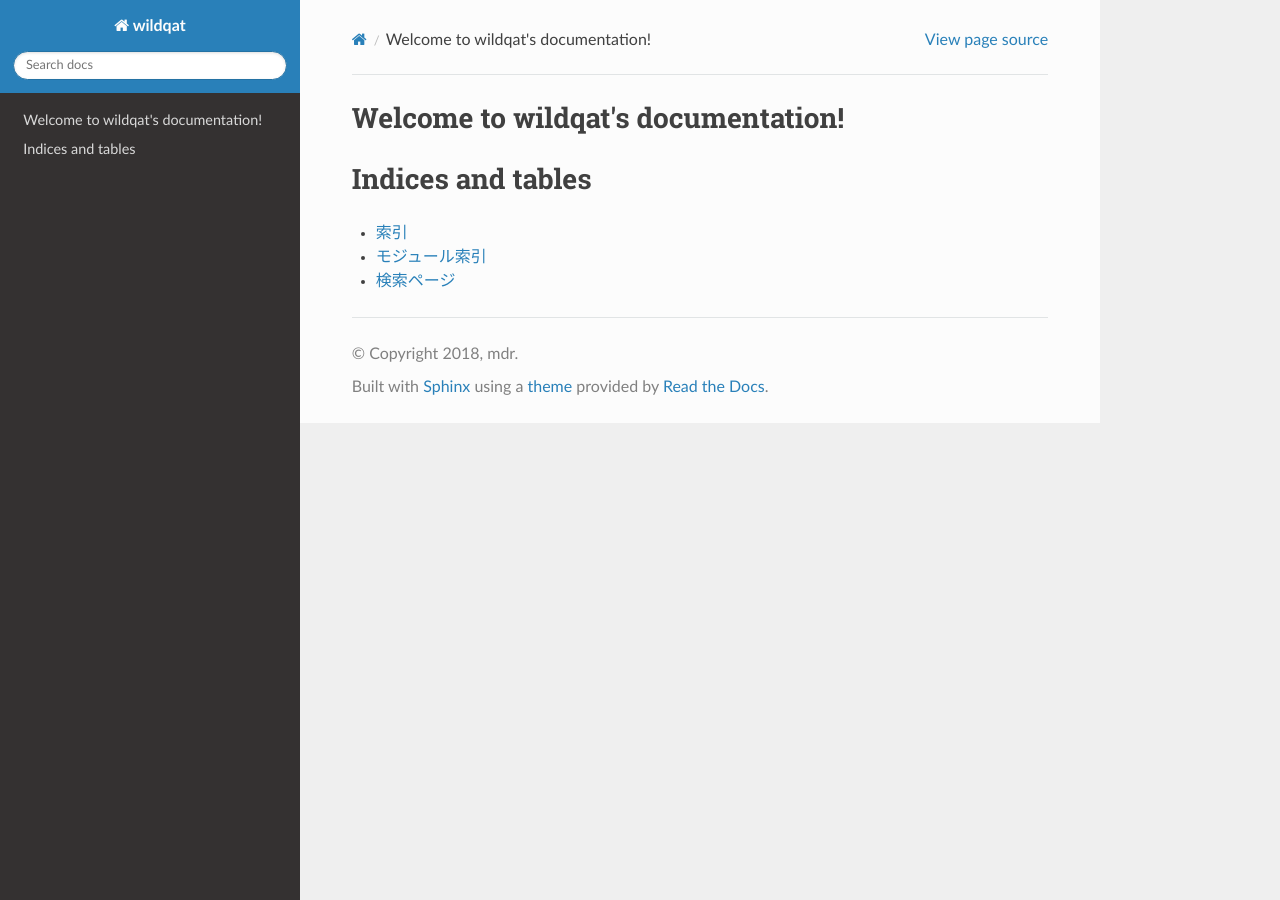
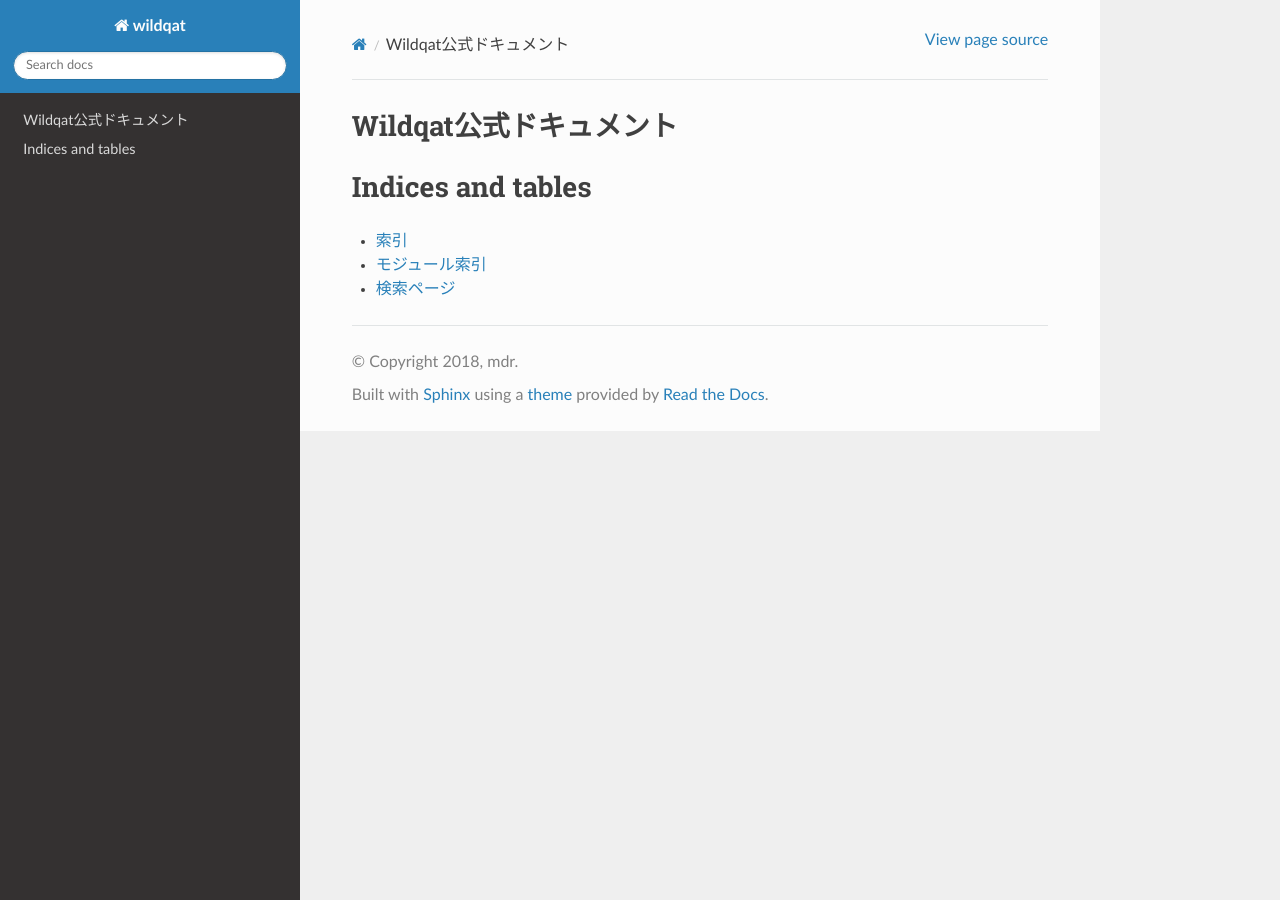
Before and after one commit to gyu-don/wildcat, a Sphinx documentation site: the page built from docs/index.rst, in a window 1280 px wide. Built offline with Sphinx 7.4.7 and the Read the Docs theme 2.0.0, drawn with Linux system fonts in a browser that asks for light colours.

Commit message:
update docs

```diff
--- a/docs/index.rst
+++ b/docs/index.rst
@@ -3,7 +3,7 @@
    You can adapt this file completely to your liking, but it should at least
    contain the root `toctree` directive.
 
-Welcome to wildqat's documentation!
+Wildqat公式ドキュメント
 ===================================
 
 .. toctree::
```
